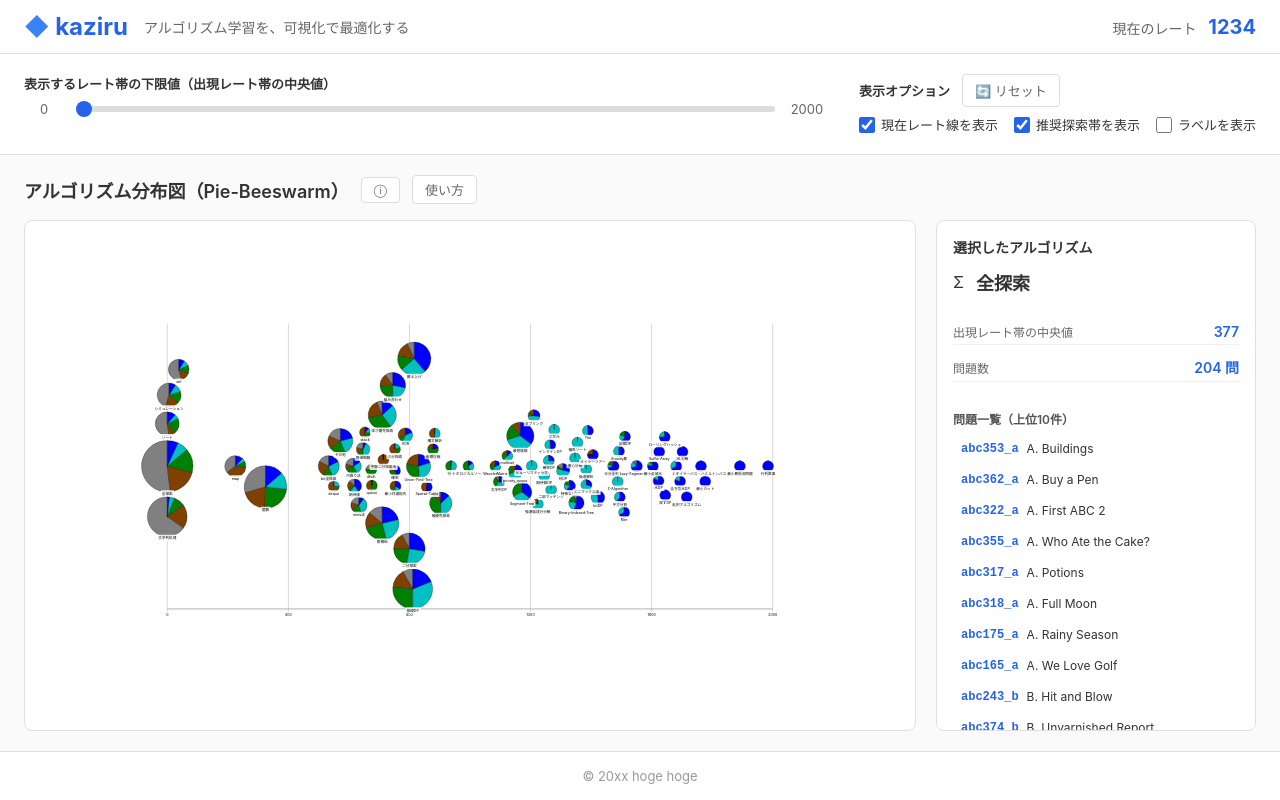
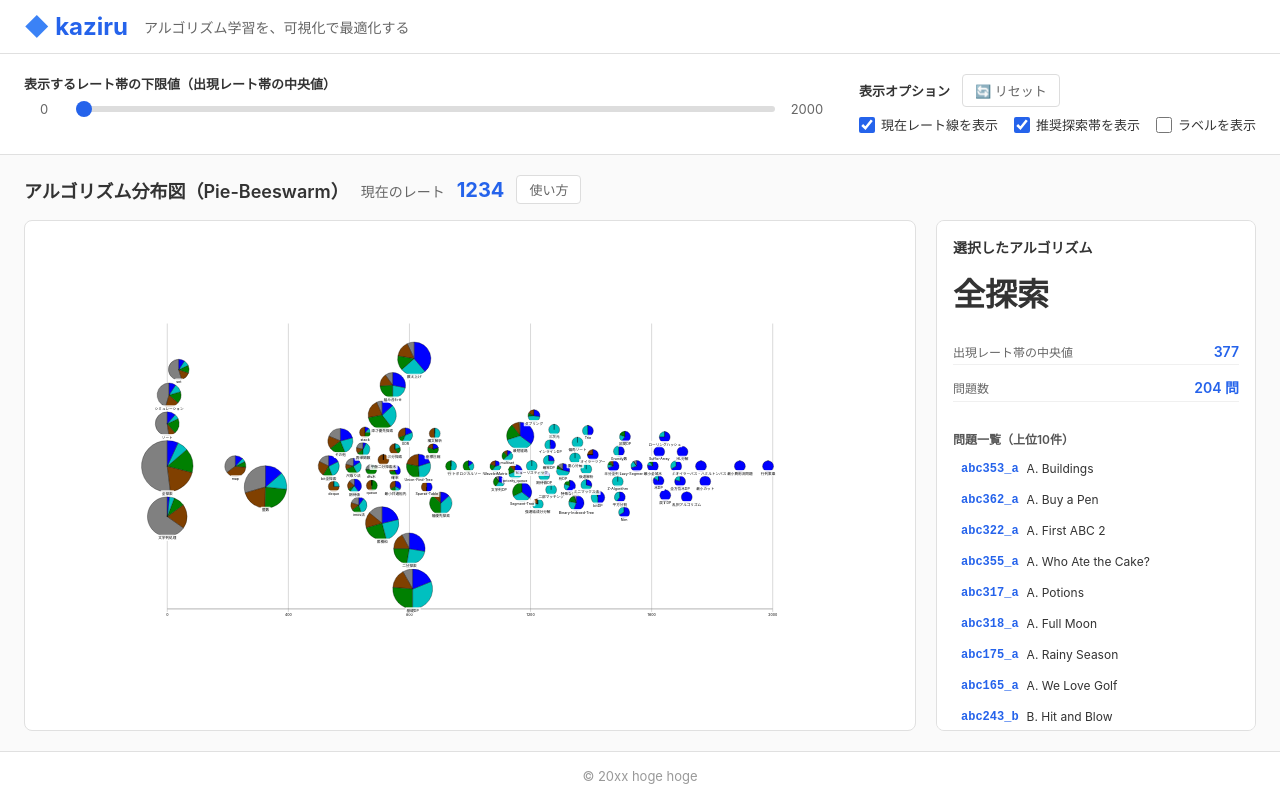
Before and after one commit to vdslab/theme2026-kaziru, a React (Vite) app: page / in a window 1280 px wide. Built offline with nearby package versions, Linux system fonts and the light colour scheme.

Commit message:
feat: レート表示を移動させてアルゴリズムの文字も大きくした

```diff
--- a/src/components/Header.jsx
+++ b/src/components/Header.jsx
@@ -6,7 +6,6 @@ export default function Header() {
                 <div className="tagline">アルゴリズム学習を、可視化で最適化する</div>
             </div>
             <div className="header-right">
-                <div className="current-rate">現在のレート <span className="rate-value">1234</span></div>
             </div>
         </header>
     );
--- a/src/components/Main.jsx
+++ b/src/components/Main.jsx
@@ -74,7 +74,7 @@ export default function Main({ summary, allRows }) {
       <div className="visualization-container">
         <div className="chart-header">
           <h2 className="chart-title">アルゴリズム分布図（Pie-Beeswarm）</h2>
-          <button className="info-button">ⓘ</button>
+          <div className="current-rate">現在のレート <span className="rate-value">1234</span></div>
           <button className="usage-button">使い方</button>
         </div>
 
@@ -91,7 +91,6 @@ export default function Main({ summary, allRows }) {
             <div className="legend-title">選択したアルゴリズム</div>
             <div className="selected-algo-card">
               <div className="selected-algo-header">
-                <div className="algorithm-icon">Σ</div>
                 <div className="selected-algo-name">{mockAlgo.algo}</div>
               </div>
               <div className="selected-algo-stats">
--- a/style.css
+++ b/style.css
@@ -210,7 +210,6 @@ body {
   color: #333;
 }
 
-.info-button,
 .usage-button {
   padding: 4px 12px;
   border: 1px solid #ddd;
@@ -221,7 +220,6 @@ body {
   color: #666;
 }
 
-.info-button:hover,
 .usage-button:hover {
   background: #f5f5f5;
 }
@@ -275,7 +273,7 @@ body {
 }
 
 .selected-algo-name {
-  font-size: 18px;
+  font-size: 32px;
   font-weight: 600;
   color: #333;
 }
```
